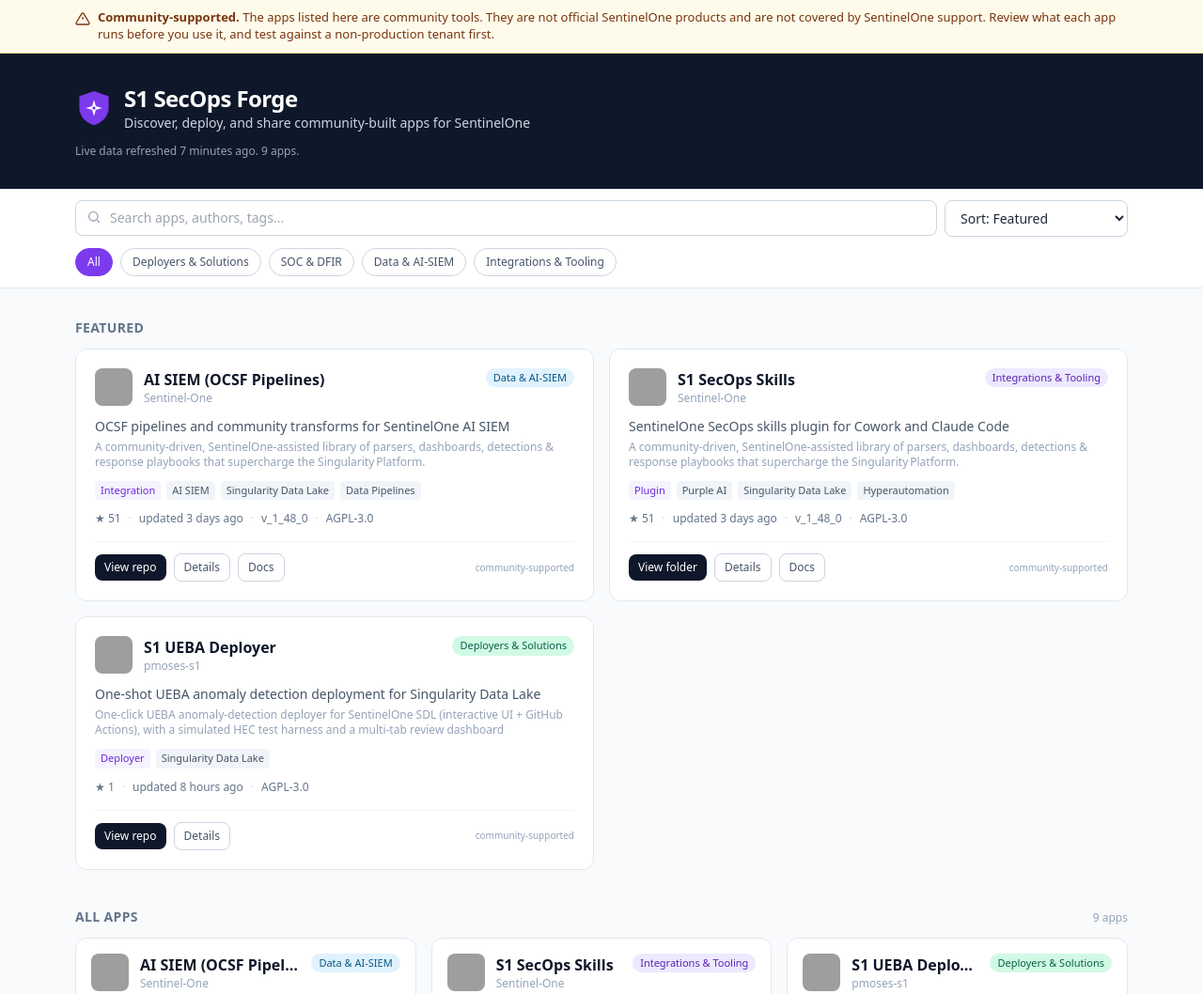
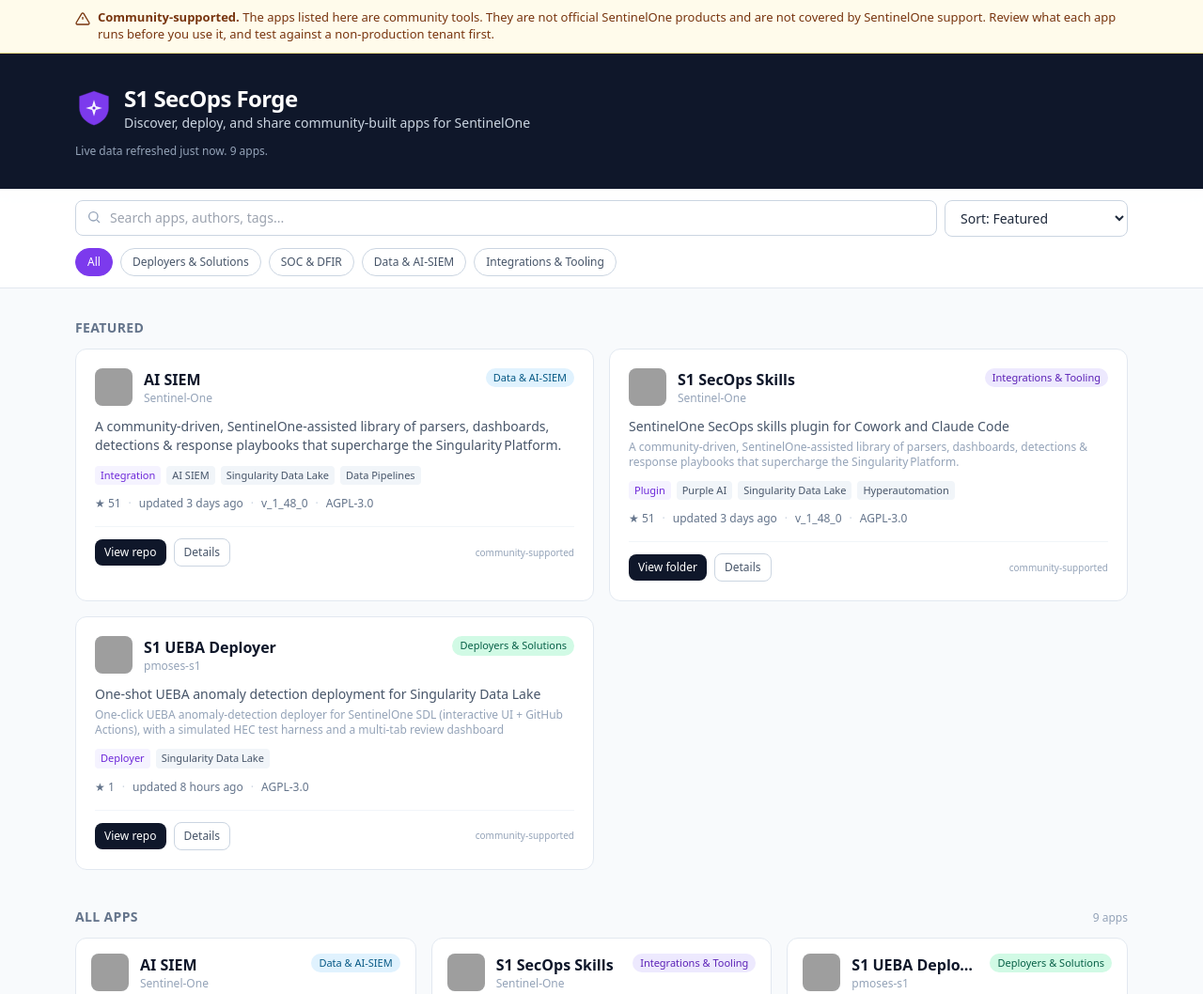
Before and after one commit to pmoses-s1/s1-secops-forge, a website: page index.html in a window 1280 px wide. Shown: the top 1058 px of the page at 94% size. Drawn offline with nearby package versions, Linux system fonts and the light colour scheme; grey boxes are pictures that could not be loaded.

Commit message:
Fix AI SIEM name and remove auto-populated docs links

```diff
--- a/apps.json
+++ b/apps.json
@@ -23,8 +23,8 @@
   "apps": [
     {
       "id": "ai-siem",
-      "name": "AI SIEM (OCSF Pipelines)",
-      "tagline": "OCSF pipelines and community transforms for SentinelOne AI SIEM",
+      "name": "AI SIEM",
+      "tagline": "",
       "repo": "Sentinel-One/ai-siem",
       "category": "Data & AI-SIEM",
       "type": "integration",
--- a/catalogue.json
+++ b/catalogue.json
@@ -19,13 +19,13 @@
     "integration",
     "tooling"
   ],
-  "generated_at": "2026-07-19T00:36:32.346Z",
+  "generated_at": "2026-07-19T00:43:40.361Z",
   "count": 9,
   "apps": [
     {
       "id": "ai-siem",
-      "name": "AI SIEM (OCSF Pipelines)",
-      "tagline": "OCSF pipelines and community transforms for SentinelOne AI SIEM",
+      "name": "AI SIEM",
+      "tagline": "",
       "repo": "Sentinel-One/ai-siem",
       "category": "Data & AI-SIEM",
       "type": "integration",
@@ -36,7 +36,7 @@
       ],
       "author": "Sentinel-One",
       "logo": "",
-      "docs_url": "https://sentinelone.com",
+      "docs_url": "",
       "featured": true,
       "stars": 51,
       "forks": 30,
@@ -73,7 +73,7 @@
       ],
       "author": "Sentinel-One",
       "logo": "",
-      "docs_url": "https://sentinelone.com",
+      "docs_url": "",
       "featured": true,
       "stars": 51,
       "forks": 30,
@@ -272,7 +272,7 @@
       ],
       "author": "natesmalley",
       "logo": "",
-      "docs_url": "https://jarvis-coding.vercel.app",
+      "docs_url": "",
       "featured": false,
       "stars": 22,
       "forks": 21,
--- a/index.html
+++ b/index.html
@@ -238,7 +238,6 @@ function applyRepo(app, j) {
   app.html_url = j.html_url || app.html_url;
   app.default_branch = j.default_branch || app.default_branch;
   app.archived = !!j.archived;
-  if (j.homepage && !app.docs_url) app.docs_url = j.homepage;
 }
 
 function readCache(repo) {
--- a/scripts/enrich.mjs
+++ b/scripts/enrich.mjs
@@ -49,7 +49,6 @@ async function enrichOne(app) {
       out.html_url = repo.html_url;
       out.default_branch = repo.default_branch;
       out.archived = !!repo.archived;
-      if (repo.homepage && !out.docs_url) out.docs_url = repo.homepage;
       if (!out.author) out.author = repo.owner ? repo.owner.login : app.repo.split('/')[0];
     }
     const rel = await gh('/repos/' + app.repo + '/releases/latest');
```
